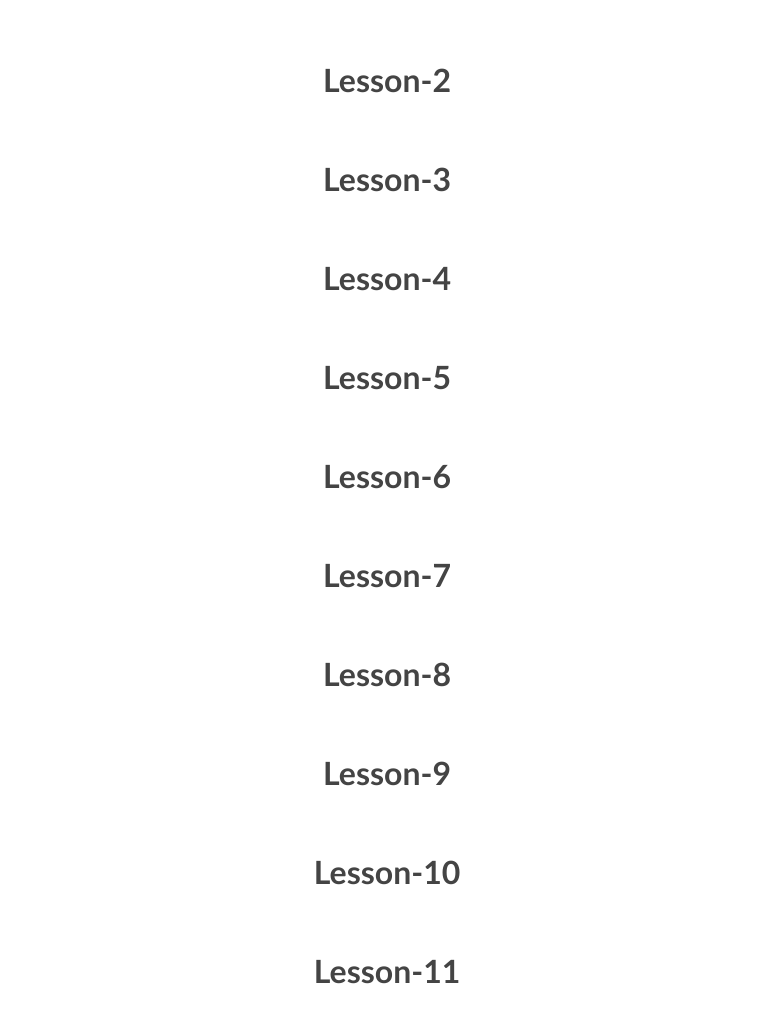
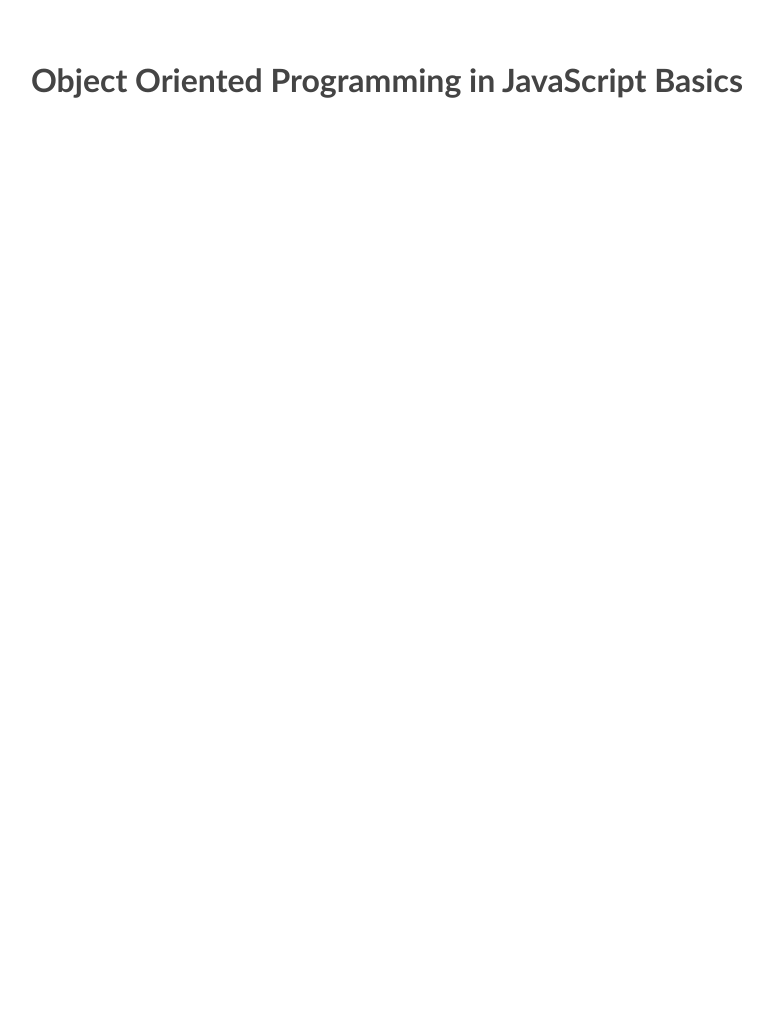
Before and after one commit to floatingnahid22/Object-Oriented-JavaScript-, a plain HTML site: page index.html in a window 1280 px wide. Shown: the whole page, without its empty margins (253-1026 px from the left). After the commit the page ends 800 px from the top, so only its background shows below. Drawn offline with Linux system fonts and the light colour scheme.

Commit message:
edit index file

```diff
--- a/index.html
+++ b/index.html
@@ -11,34 +11,16 @@
         </style>
     </head>
     <body>
-        <h1>Lesson-2</h1>
+        <h1>Object Oriented Programming in JavaScript Basics</h1>
         <script src="lesson-2.js"></script>
-
-        <h1>Lesson-3</h1>
         <script src="lesson-3.js"></script>
-
-        <h1>Lesson-4</h1>
         <script src="lesson-4.js"></script>
-
-        <h1>Lesson-5</h1>
         <script src="lesson-5.js"></script>
-
-        <h1>Lesson-6</h1>
         <script src="lesson-6.js"></script>
-
-        <h1>Lesson-7</h1>
         <script src="lesson-7.js"></script>
-
-        <h1>Lesson-8</h1>
         <script src="lesson-8.js"></script>
-
-        <h1>Lesson-9</h1>
         <script src="lesson-9.js"></script>
-
-        <h1>Lesson-10</h1>
         <script src="lesson-10.js"></script>
-
-        <h1>Lesson-11</h1>
         <script src="lesson-11.js"></script>
 
     </body>
```
